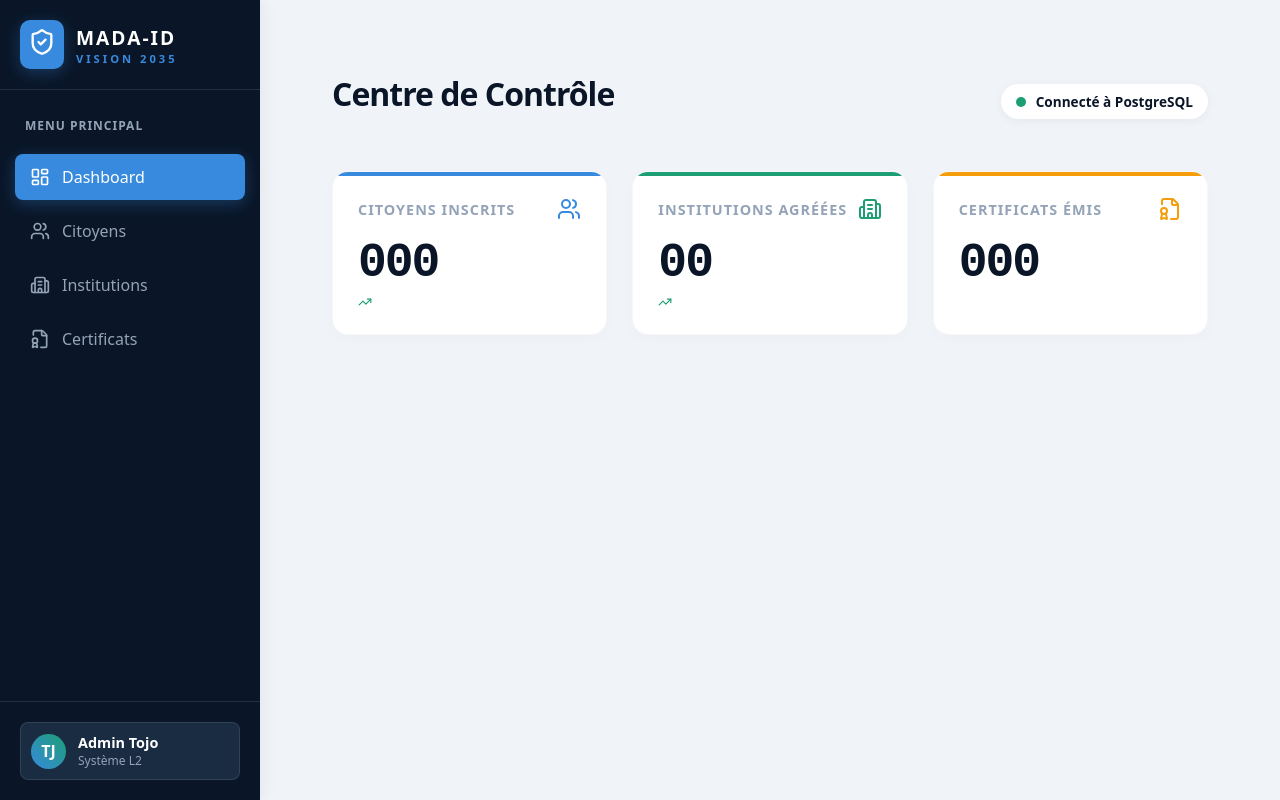
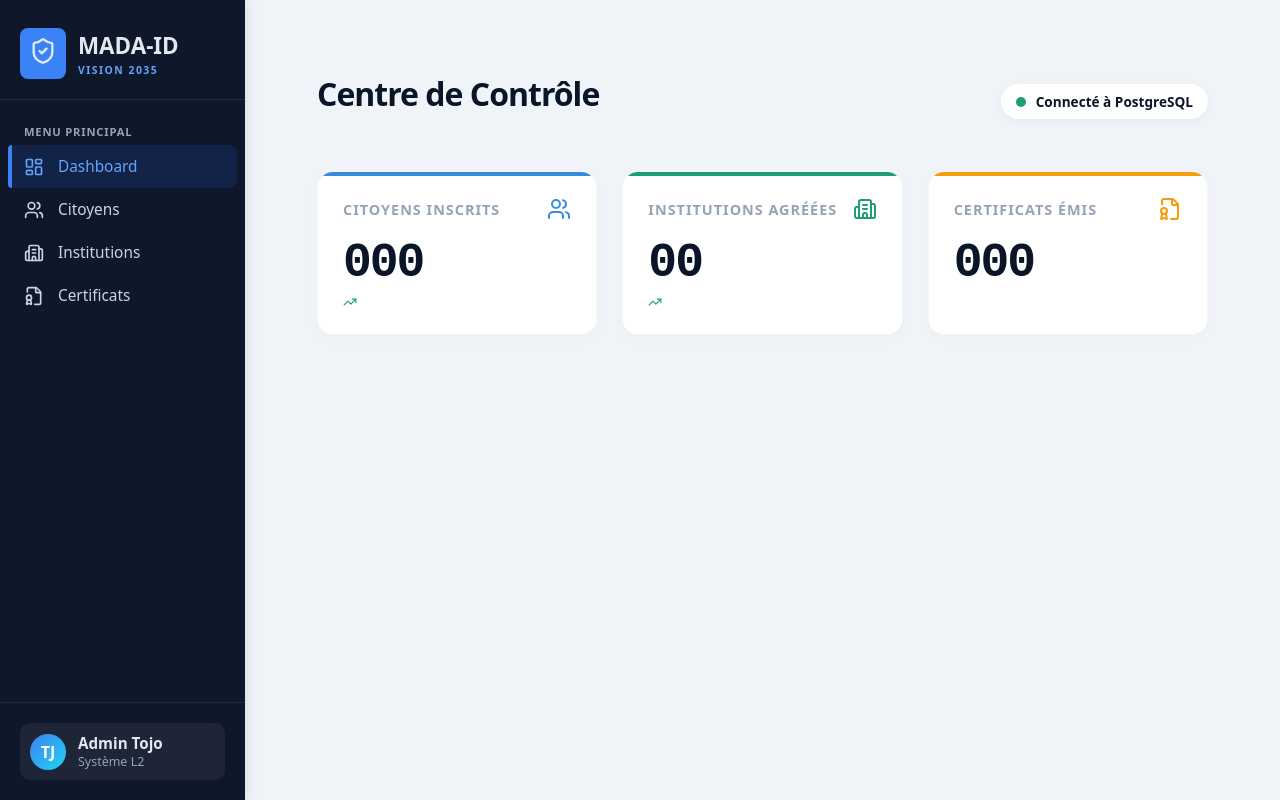
Before and after one commit to tojomayose-dot/Mada_ID-Souverainet-num-rique, a React (Vite) app in the folder frontend/: page / in a window 1280 px wide. Built offline with nearby package versions, Linux system fonts and the light colour scheme; no server answers.

Commit message:
sidebar ++

```diff
--- a/frontend/src/components/Sidebar.css
+++ b/frontend/src/components/Sidebar.css
@@ -1,71 +1,132 @@
-/* src/components/Sidebar.css */
-
 .sidebar {
-  width: 260px;
+  width: 245px;
   height: 100vh;
-  background-color: var(--mada-navy);
-  color: var(--text-blanc);
+  background-color: #0f172a;
+  color: #e2e8f0;
   display: flex;
   flex-direction: column;
-  box-shadow: 4px 0 15px rgba(0, 0, 0, 0.05);
+  box-shadow: 2px 0 12px rgba(0, 0, 0, 0.1);
 }
 
 .sidebar-logo {
-  padding: 20px;
+  padding: 28px 20px 20px;
   display: flex;
   align-items: center;
   gap: 12px;
-  border-bottom: var(--bordure-fine);
+  border-bottom: 1px solid rgba(255,255,255,0.08);
 }
 
 .logo-icon {
-  background-color: var(--mada-blue);
-  padding: 8px;
-  border-radius: 10px;
-  box-shadow: var(--ombre-bleue);
+  background-color: #3b82f6;
+  padding: 9px;
+  border-radius: 8px;
 }
 
+.logo-text h1 {
+  margin: 0;
+  font-size: 1.4rem;
+  font-weight: 700;
+}
+
+.logo-text p {
+  margin: 2px 0 0 0;
+  font-size: 0.65rem;
+  color: #60a5fa;
+  font-weight: 600;
+  letter-spacing: 1.5px;
+}
+
+/* Menu */
 .nav-menu {
-  padding: 15px;
-  display: flex;
-  flex-direction: column;
-  gap: 8px;
+  padding: 16px 8px;
   flex: 1;
+}
+
+.menu-section-title {
+  font-size: 0.7rem;
+  font-weight: 600;
+  color: #94a3b8;
+  padding: 8px 16px 6px;
+  letter-spacing: 0.8px;
+  text-transform: uppercase;
 }
 
 .nav-item {
   display: flex;
   align-items: center;
-  gap: 12px;
-  padding: 12px 15px;
+  gap: 14px;
+  padding: 11px 16px;
   border-radius: 8px;
-  color: var(--text-gris);
+  color: #cbd5e1;
   cursor: pointer;
-  transition: all 0.3s ease;
+  transition: all 0.2s ease;
+  position: relative;
+  font-size: 0.96rem;
 }
 
 .nav-item:hover {
-  background-color: var(--mada-navy-light);
-  color: var(--text-blanc);
+  background-color: rgba(255,255,255,0.07);
+  color: white;
 }
 
 .nav-item.actif {
-  background-color: var(--mada-blue);
-  color: var(--text-blanc);
-  box-shadow: var(--ombre-bleue);
+  background-color: rgba(37, 99, 235, 0.15);
+  color: #60a5fa;
+  font-weight: 500;
 }
 
+.nav-item.actif::before {
+  content: '';
+  position: absolute;
+  left: 0;
+  top: 0;
+  bottom: 0;
+  width: 4px;
+  background-color: #3b82f6;
+  border-top-left-radius: 8px;
+  border-bottom-left-radius: 8px;
+}
+
+.nav-item.actif svg {
+  color: #60a5fa;
+}
+
+/* Footer */
 .sidebar-footer {
   padding: 20px;
-  border-top: var(--bordure-fine);
+  border-top: 1px solid rgba(255,255,255,0.08);
 }
 
 .user-badge {
   display: flex;
   align-items: center;
   gap: 12px;
-  background-color: var(--mada-navy-light);
   padding: 10px;
-  border-radius: 8px;
-  border: var(--bordure-fine);
+  border-radius: 10px;
+  background-color: rgba(255,255,255,0.06);
 }
+
+.user-avatar {
+  width: 36px;
+  height: 36px;
+  border-radius: 50%;
+  background: linear-gradient(135deg, #3b82f6, #22d3ee);
+  display: flex;
+  align-items: center;
+  justify-content: center;
+  font-weight: 700;
+  color: white;
+  font-size: 1rem;
+}
+
+.user-name {
+  margin: 0;
+  font-size: 0.95rem;
+  font-weight: 600;
+}
+
+.user-role {
+  margin: 0;
+  font-size: 0.78rem;
+  color: #94a3b8;
+}
--- a/frontend/src/components/Sidebar.jsx
+++ b/frontend/src/components/Sidebar.jsx
@@ -1,37 +1,29 @@
 import React from 'react';
 import { LayoutDashboard, Users, Building2, FileBadge, ShieldCheck } from 'lucide-react';
-// On s'assure d'importer notre fichier magique !
 import './Sidebar.css';
 
 function Sidebar({ pageCourante, changerPage }) {
 
-  // Fonction : Elle ajoute la classe "actif" si c'est la bonne page
   const getBoutonClass = (nomPage) => {
-    if (pageCourante === nomPage) {
-      return "nav-item actif";
-    }
-    return "nav-item";
+    return pageCourante === nomPage ? "nav-item actif" : "nav-item";
   };
 
   return (
     <div className="sidebar">
-
-      {/* --- LE LOGO MADA-ID 2035 --- */}
+      {/* Logo */}
       <div className="sidebar-logo">
         <div className="logo-icon">
-          <ShieldCheck size={28} color="white" />
+          <ShieldCheck size={28} />
         </div>
-        <div>
-          <h1 style={{ margin: 0, fontSize: '1.2rem', letterSpacing: '2px' }}>MADA-ID</h1>
-          <p style={{ margin: 0, fontSize: '0.7rem', color: 'var(--mada-blue)', letterSpacing: '3px', fontWeight: 'bold' }}>VISION 2035</p>
+        <div className="logo-text">
+          <h1>MADA-ID</h1>
+          <p>VISION 2035</p>
         </div>
       </div>
 
-      {/* --- LE MENU --- */}
+      {/* Menu */}
       <div className="nav-menu">
-        <p style={{ fontSize: '0.75rem', color: 'var(--text-gris)', fontWeight: 'bold', letterSpacing: '1px', paddingLeft: '10px' }}>
-          MENU PRINCIPAL
-        </p>
+        <div className="menu-section-title">MENU PRINCIPAL</div>
 
         <div onClick={() => changerPage('dashboard')} className={getBoutonClass('dashboard')}>
           <LayoutDashboard size={20} />
@@ -54,24 +46,16 @@ function Sidebar({ pageCourante, changerPage }) {
         </div>
       </div>
 
-      {/* --- PIED DE PAGE --- */}
+      {/* Footer */}
       <div className="sidebar-footer">
         <div className="user-badge">
-          {/* Cercle avec les initiales */}
-          <div style={{
-            width: '35px', height: '35px', borderRadius: '50%',
-            background: 'linear-gradient(45deg, var(--mada-blue), var(--mada-green))',
-            display: 'flex', alignItems: 'center', justifyContent: 'center', fontWeight: 'bold'
-          }}>
-            TJ
-          </div>
-          <div>
-            <p style={{ margin: 0, fontSize: '0.9rem', fontWeight: 'bold' }}>Admin Tojo</p>
-            <p style={{ margin: 0, fontSize: '0.75rem', color: 'var(--text-gris)' }}>Système L2</p>
+          <div className="user-avatar">TJ</div>
+          <div className="user-info">
+            <p className="user-name">Admin Tojo</p>
+            <p className="user-role">Système L2</p>
           </div>
         </div>
       </div>
-
     </div>
   );
 }
--- a/frontend/src/pages/CertificatsPage.jsx
+++ b/frontend/src/pages/CertificatsPage.jsx
@@ -126,23 +126,58 @@ function CertificatsPage() {
           </div>
         )}
 
-        <form onSubmit={handleSubmit}>
         <div className="formulaire-grille">
+          {/* Type de certificat en premier */}
+          <div className="champ-groupe">
+            <label className="champ-label">Type de certificat *</label>
+            <select
+              name="type_certificat"
+              value={formData.type_certificat}
+              onChange={handleChange}
+              className="champ-input"
+              required
+            >
+              <option value="">Sélectionner le type</option>
+              <option value="Acte de Naissance">Acte de Naissance</option>
+              <option value="Acte de Mariage">Acte de Mariage</option>
+              <option value="Acte de Décès">Acte de Décès</option>
+              <option value="Permis de Conduire">Permis de Conduire</option>
+              <option value="Casier Judiciaire">Casier Judiciaire</option>
+              <option value="Attestation de Résidence">Attestation de Résidence</option>
+              <option value="Certificat de Nationalité">Certificat de Nationalité</option>
+              <option value="Autre">Autre</option>
+            </select>
+          </div>
+
+          {/* Citoyen */}
           <div className="champ-groupe">
             <label className="champ-label">Citoyen *</label>
-              <select name="citoyen_id" value={formData.citoyen_id} onChange={handleChange} className="champ-input" required>
+            <select
+              name="citoyen_id"
+              value={formData.citoyen_id}
+              onChange={handleChange}
+              className="champ-input"
+              required
+            >
               <option value="">Sélectionner un citoyen</option>
               {citoyens.map(c => (
                 <option key={c.id} value={c.id}>
-                    {c.prenom} {c.nom} — {c.cin || ''}
+                  {c.prenom} {c.nom} — {c.cin || 'CIN non généré'}
                 </option>
               ))}
             </select>
           </div>
 
+          {/* Institution */}
           <div className="champ-groupe">
-              <label className="champ-label">Institution *</label>
-              <select name="institution_id" value={formData.institution_id} onChange={handleChange} className="champ-input" required>
+            <label className="champ-label">Institution émettrice *</label>
+            <select
+              name="institution_id"
+              value={formData.institution_id}
+              onChange={handleChange}
+              className="champ-input"
+              required
+            >
               <option value="">Sélectionner une institution</option>
               {institutions.map(i => (
                 <option key={i.id} value={i.id}>
@@ -152,19 +187,7 @@ function CertificatsPage() {
             </select>
           </div>
 
-            <div className="champ-groupe">
-              <label className="champ-label">Type de certificat *</label>
-              <input
-                type="text"
-                name="type_certificat"
-                value={formData.type_certificat}
-                onChange={handleChange}
-                className="champ-input"
-                placeholder="ex: Naissance, Permis..."
-                required
-              />
-            </div>
-
+          {/* Date de validité */}
           <div className="champ-groupe">
             <label className="champ-label">Date de validité</label>
             <input
@@ -176,11 +199,6 @@ function CertificatsPage() {
             />
           </div>
         </div>
-
-          <button type="submit" className="bouton-enregistrer" disabled={submitting}>
-            {submitting ? 'Émission...' : 'Émettre le certificat'}
-          </button>
-        </form>
       </div>
 
       {/* Tableau */}
```
Lines whose indentation alone changed are shown as unchanged.
